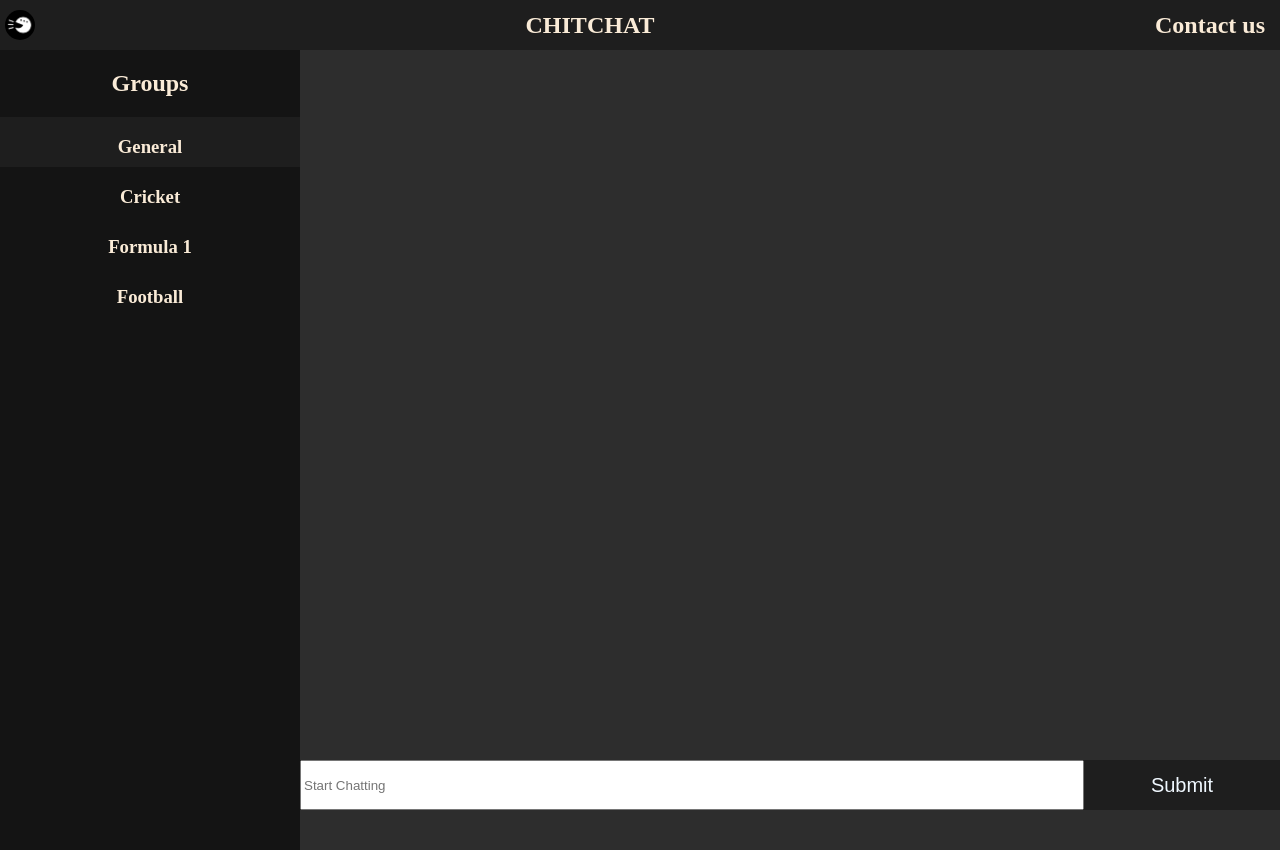
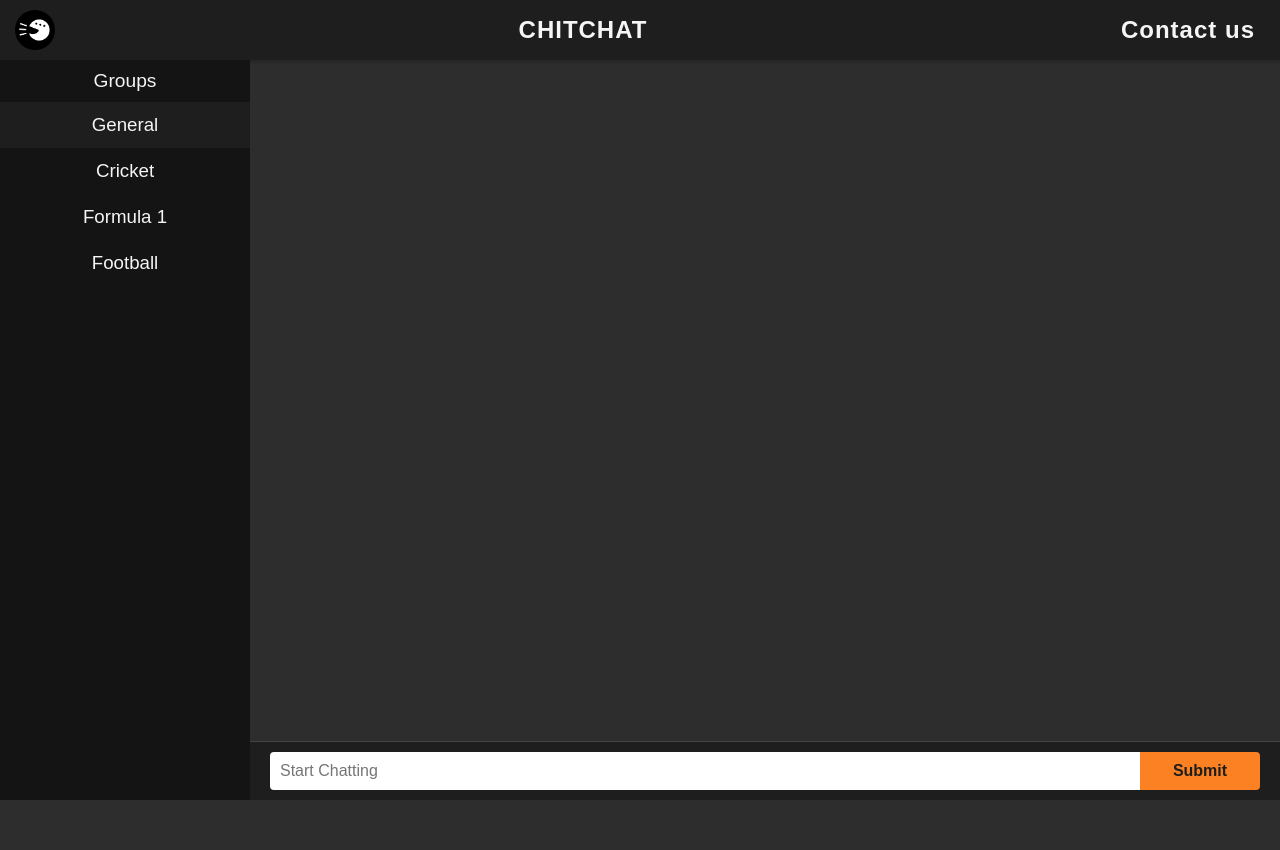
Before and after one commit to ShreyashM17/justchat, a plain HTML site: page general/index.html in a window 1280 px wide. After the commit the page ends 800 px from the top, so only its background shows below. Drawn offline with Linux system fonts and the light colour scheme; no server answers.

Commit message:
Update index.css

```diff
--- a/general/index.css
+++ b/general/index.css
@@ -1,142 +1,221 @@
-body{
-    background-color: rgb(45, 45, 45);
-    display: flex;
-    flex-direction: column;
-    margin: 0%;
-    padding: 0%;
-    color: antiquewhite;
+/* Global Reset and Base */
+* {
+    box-sizing: border-box;
+    margin: 0;
+    padding: 0;
+}
+
+body {
+    background-color: #2d2d2d;
+    color: #f5f5f5;
+    font-family: Arial, Helvetica, sans-serif;
     overflow: hidden;
 }
-header{
+
+header {
     display: flex;
-    flex-direction: row;
-    height: 50px;
-    width: 100%;
     align-items: center;
     justify-content: space-between;
-    background-color: rgb(30, 30, 30);
-    color: antiquewhite;
+    height: 60px;
+    width: 100%;
+    background-color: #1e1e1e;
+    padding: 0 15px;
+    box-shadow: 0 2px 4px rgba(0,0,0,0.2);
 }
-header img{
-    height: 30px;
-    width: 30px;
+
+header img {
+    height: 40px;
+    width: 40px;
     border-radius: 50%;
-    margin-left: 5px;
 }
-header a{
-    height: 30px;
-    width: auto;
-    padding: 10px;
+
+header h2 {
+    font-size: 1.5rem;
+    font-weight: 600;
+    letter-spacing: 1px;
+}
+
+header a {
+    color: #f5f5f5;
     text-decoration: none;
-    margin-right: 5px;
+    transition: all 0.3s ease;
+    padding: 5px 10px;
+    border-radius: 4px;
+}
+
+header a:hover {
+    background-color: #000;
+    color: #cce7ff;
+}
+
+.main {
     display: flex;
-    flex-direction: column;
-    justify-content: center;
-    align-items: center;
-    transition: 0.2s;
-    color: antiquewhite;
+    height: calc(100vh - 60px);
 }
-header a:hover{
-    background-color: black;
-    color: azure;
-}
-.main{
-    width: 100%;
-    display: flex;
-    flex-direction: row;
-}
-.groups{
-    width: 300px;
-    height: calc(100vh-50px);
-    background-color:  rgb(20, 20, 20);
+
+.groups {
+    width: 250px;
+    background-color: #141414;
     display: flex;
     flex-direction: column;
     align-items: center;
-    justify-content: flex-start;
-    color: antiquewhite;
+    overflow-y: auto;
+    padding: 10px 0;
 }
-.group_name{
-    width: 300px;
-    height: 50px;
+
+.groups h2 {
+    margin-bottom: 10px;
+    font-size: 1.2rem;
+    font-weight: 500;
+}
+
+.group_name {
+    width: 100%;
+    padding: 12px 0;
     text-align: center;
-    background-color: rgb(20, 20, 20);
+    cursor: pointer;
+    transition: background-color 0.2s ease;
 }
-.group_name:hover{
-    background-color:  rgb(30, 30, 30);
+
+.group_name:hover,
+.group_name.active {
+    background-color: #1e1e1e;
 }
-.group_name h3 a{
+
+.group_name h3 a {
     text-decoration: none;
-    color: antiquewhite;
+    color: #f5f5f5;
+    font-weight: 500;
 }
-.content{
+
+.content {
+    flex: 1;
     display: flex;
     flex-direction: column;
-    align-items: center;
-    width: 100%;
-    height: 100vh;
+    height: 100%;
+    overflow: hidden;
 }
-.chats{
+
+.chats {
+    flex: 1;
     display: flex;
     flex-direction: column;
+    align-items: flex-start;
+    padding: 10px 20px;
+    overflow-y: auto;
+    scroll-behavior: smooth;
+}
+
+.chatbox {
+    max-width: 600px;
+    width: 100%;
+    background-color: #1e1e1e;
+    margin: 8px 0;
+    padding: 10px 15px;
+    border-radius: 6px;
+    word-wrap: break-word;
+    box-shadow: 0 2px 4px rgba(0,0,0,0.2);
+}
+
+.chatbox p {
+    margin: 0;
+}
+
+.text {
+    border-top: 1px solid #444;
+    display: flex;
     align-items: center;
-    position: relative;
-    top: 0%;
-    width: calc(100vw - 300px);
-    height: calc(100vh - 100px);
-    margin-top: 10px;
-    overflow-y: auto;
-    overflow-x: hidden;
+    padding: 10px 20px;
+    background-color: #1e1e1e;
 }
-.chatbox{
-    max-height: 400px;
-    width: calc(100vw - 420px);
-    background-color:rgb(30, 30, 30);
-    padding: 15px;
-    margin-top: 5px;
-    margin-bottom: 5px;
-    display: block;
-    overflow-y: auto;
-    overflow-x: hidden;
+
+.text form {
+    display: flex;
+    width: 100%;
 }
-.text{
-    position: relative;
-    top: 0%;
-    height: 50px;
-    width: auto;
+
+.typein {
+    flex: 1;
+    padding: 10px;
+    font-size: 1rem;
+    border: none;
+    border-radius: 4px 0 0 4px;
+    outline: none;
 }
-.text form{
-    display: flex;
-    flex-direction: row;
-    align-items: center;
-    width: calc(100vw - 300px);
+
+.button {
+    width: 120px;
+    background-color: #fb8122;
+    color: #1e1e1e;
+    border: none;
+    border-radius: 0 4px 4px 0;
+    font-size: 1rem;
+    font-weight: 600;
+    cursor: pointer;
+    transition: background-color 0.3s ease;
 }
-.typein{
-    width: 80%;
-    height: 50px;
+
+.button:hover {
+    background-color: #e56f00;
 }
-.button{
-    height: 50px;
-    width: 20%;
-    background-color: rgb(30, 30, 30);
-    color:aliceblue;
-    border: none;
-    font-size: 20px;
-    cursor: pointer
+
+/* Custom Scrollbar */
+::-webkit-scrollbar {
+    width: 6px;
 }
-.button:hover{
-    background-color: rgb(20, 20, 20);
-    color:aliceblue;
+
+::-webkit-scrollbar-track {
+    background: #444;
 }
-::-webkit-scrollbar{
-    width: 3px;
-    height: 3px;
+
+::-webkit-scrollbar-thumb {
+    background-color: #fb8122;
+    border-radius: 4px;
 }
-::-webkit-scrollbar-track{
-    background-color: #E1E2E2;
+
+/* Responsive Adjustments */
+@media (max-width: 768px) {
+    .main {
+        flex-direction: column;
+    }
+
+    .groups {
+        width: 100%;
+        flex-direction: row;
+        justify-content: center;
+        overflow-x: auto;
+    }
+
+    .groups h2 {
+        display: none;
+    }
+
+    .group_name {
+        width: auto;
+        padding: 10px 15px;
+    }
+
+    .content {
+        flex: 1;
+        width: 100%;
+    }
+
+    .chats {
+        width: 100%;
+    }
+
+    .text form {
+        flex-direction: column;
+    }
+
+    .typein {
+        width: 100%;
+        border-radius: 4px;
+        margin-bottom: 10px;
+    }
+
+    .button {
+        width: 100%;
+        border-radius: 4px;
+    }
 }
-::-webkit-scrollbar-thumb{
-    background-color: #FB8122;
-}
-.active{
-    background-color:  rgb(30, 30, 30) !important;
-}
```
